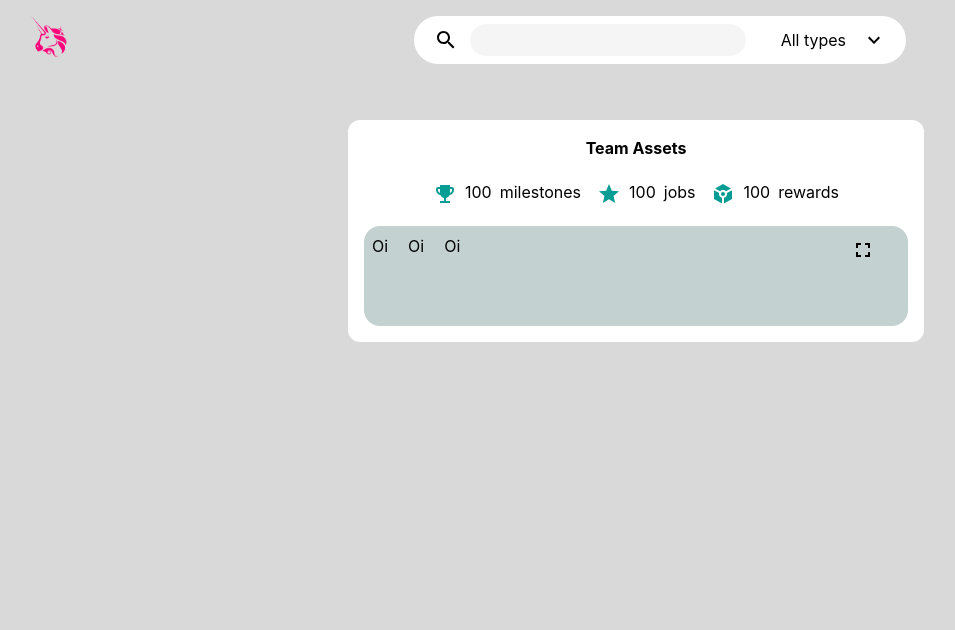
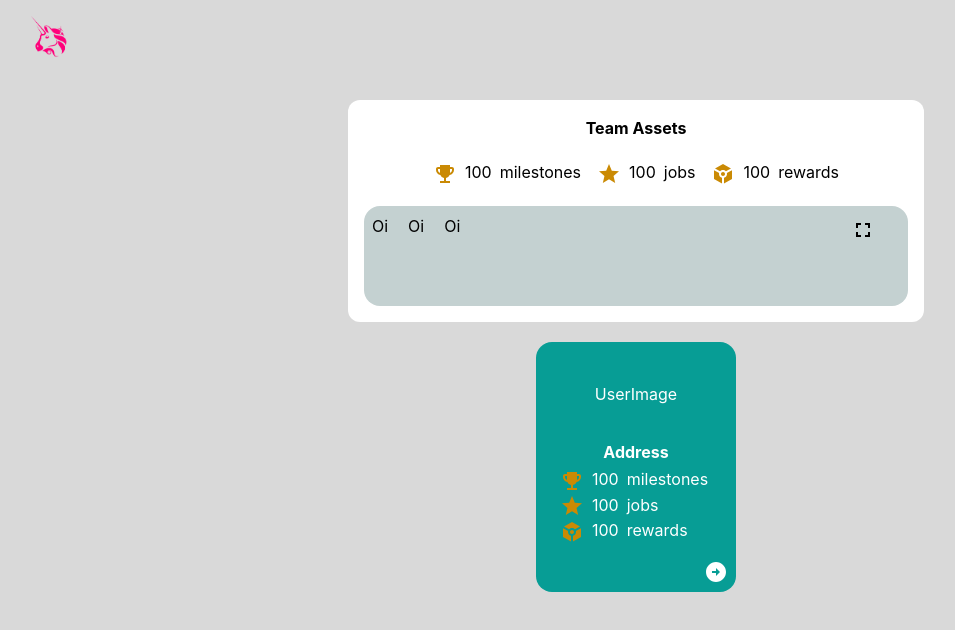
Before and after one commit to ccr5/go-team-dapp, a Next.js app: page / in a window 1280 px wide. Shown: the top 630 px of the page, without its empty margins (4-959 px from the left). Built offline with nearby package versions, Linux system fonts and the light colour scheme; what wagmi would draw is missing.

Commit message:
feat: improving layout and rename some components

```diff
--- a/src/components/assets/index.tsx
+++ b/src/components/assetsInfo/index.tsx
@@ -1,19 +1,19 @@
 import { EmojiEvents, Grade, Token } from "@mui/icons-material"
 
-interface AssetsProps {
+interface AssetsInfoProps {
   type: string
   amount: number
   description?: boolean
 }
 
-function Assets(props: AssetsProps) {
+function AssetsInfo(props: AssetsInfoProps) {
   return (
     <div className="flex flex-row justify-center items-start gap-2">
       <div>
       {
-        props.type == "milestones" ? <EmojiEvents className="text-[#079D95]" /> :
-          props.type == "jobs" ? <Grade className="text-[#079D95]" /> :
-            <Token className="text-[#079D95]" />
+        props.type == "milestones" ? <EmojiEvents className="text-yellow-600" /> :
+          props.type == "jobs" ? <Grade className="text-yellow-600" /> :
+            <Token className="text-yellow-600" />
       }
       </div>
       <div>{props.amount}</div>
@@ -24,4 +24,4 @@ function Assets(props: AssetsProps) {
   )
 }
 
-export { Assets }
+export { AssetsInfo }
--- a/src/components/header/index.tsx
+++ b/src/components/header/index.tsx
@@ -10,7 +10,7 @@ function Header() {
       <div className='flex items-center'>
         <Image alt="" src={'/uniswap.png'} height={48} width={48}/>
       </div>
-      <Filters />
+      {/* <Filters /> */}
       <div className='flex'>
         <ConnectButton />
       </div>
--- /dev/null
+++ b/src/components/playerAsset/index.tsx
@@ -0,0 +1,43 @@
+import { useState } from "react";
+import { AssetsInfo } from "../assetsInfo";
+import { ArrowCircleLeft, ArrowCircleRight } from "@mui/icons-material";
+import { AssetBoard } from "../assetBoard";
+
+function PlayerAsset() {
+  const [isOpen, setIsOpen] = useState<boolean>(false)
+
+  return (
+    <div className="flex flex-row w-min h-min">
+      <div className="flex flex-col w-[200px] h-[250px] shrink-0 bg-[#079D95] rounded-2xl p-2 text-white">
+        <div className="flex flex-col justify-center items-center w-full h-1/2">
+          <div className="flex w-full h-3/4 justify-center items-center">
+            UserImage
+          </div>
+          <div className="flex w-full h-1/4 justify-center items-center font-bold">
+            Address
+          </div>
+        </div>
+        <div className="flex flex-col justify-center items-center w-full h-1/2">
+          <div className="flex flex-col w-full h-2/3 justify-center items-start p-4">
+            <AssetsInfo key={1} type="milestones" amount={100} description={true} />
+            <AssetsInfo key={2} type="jobs" amount={100} description={true} />
+            <AssetsInfo key={3} type="rewards" amount={100} description={true} />
+          </div>
+          <div className="flex w-full h-1/3 justify-end items-end">
+            <button onClick={() => setIsOpen(!isOpen)}>
+              {isOpen ? <ArrowCircleLeft className="text-white" /> : <ArrowCircleRight className="text-white" />}
+            </button>
+          </div>
+        </div>
+      </div>
+      {
+        isOpen &&
+          <div className="flex flex-col w-[200px] h-[250px] shrink-0 bg-white rounded-2xl p-2">
+              <AssetBoard />
+          </div>
+      }
+    </div>
+  )
+}
+
+export { PlayerAsset }
--- a/src/components/teamAsset/index.tsx
+++ b/src/components/teamAsset/index.tsx
@@ -1,14 +1,14 @@
-import { Assets } from "../assets"
-import { AssetBoard } from "./assetBoard"
+import { AssetsInfo } from "../assetsInfo"
+import { AssetBoard } from "../assetBoard"
 
 function TeamAsset() {
   return (
     <div className="flex flex-col w-full max-w-xl p-4 gap-5 items-center bg-white rounded-xl">
       <div className="font-bold w-full text-center">Team Assets</div>
       <div className="flex flex-row w-full gap-4 items-center justify-center">
-        <Assets key={1} type="milestones" amount={100} description={true} />
-        <Assets key={2} type="jobs" amount={100} description={true} />
-        <Assets key={3} type="rewards" amount={100} description={true} />
+        <AssetsInfo key={1} type="milestones" amount={100} description={true} />
+        <AssetsInfo key={2} type="jobs" amount={100} description={true} />
+        <AssetsInfo key={3} type="rewards" amount={100} description={true} />
       </div>
       <AssetBoard />
     </div>
--- a/src/pages/index.tsx
+++ b/src/pages/index.tsx
@@ -1,13 +1,15 @@
 import { Filters } from '@/components/filters'
 import { Header } from '@/components/header'
+import { PlayerAsset } from '@/components/playerAsset'
 import { TeamAsset } from '@/components/teamAsset'
 
 export default function Home() {
   return (
     <main className="flex flex-col w-full min-h-screen bg-[#D9D9D9]">
       <Header />
-      <div className='flex flex-col w-full h-full items-center justify-center gap-4 p-10'>
+      <div className='flex flex-col w-full h-full items-center justify-center gap-5 p-5'>
         <TeamAsset />
+        <PlayerAsset />
       </div>
     </main>
   )
```
Also changed, not shown: src/components/assetBoard/index.tsx (renamed from src/components/teamAsset/assetBoard.tsx).
